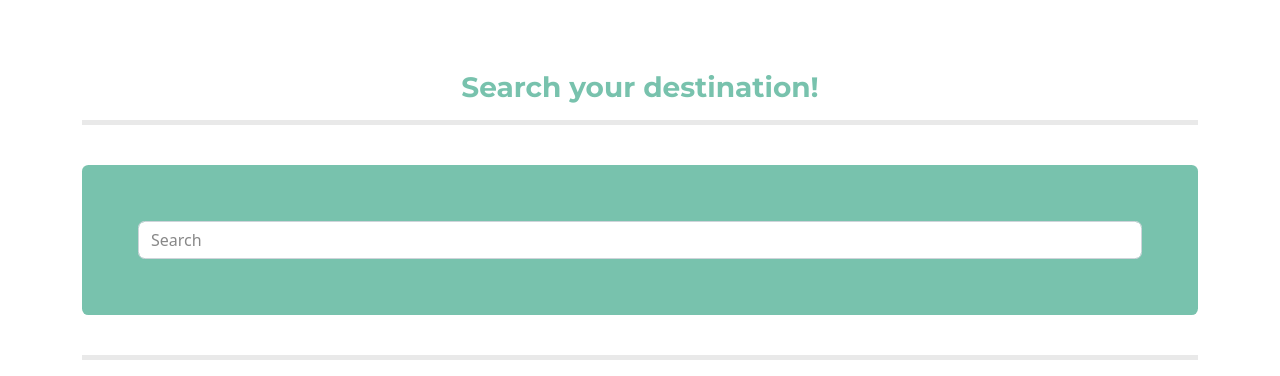
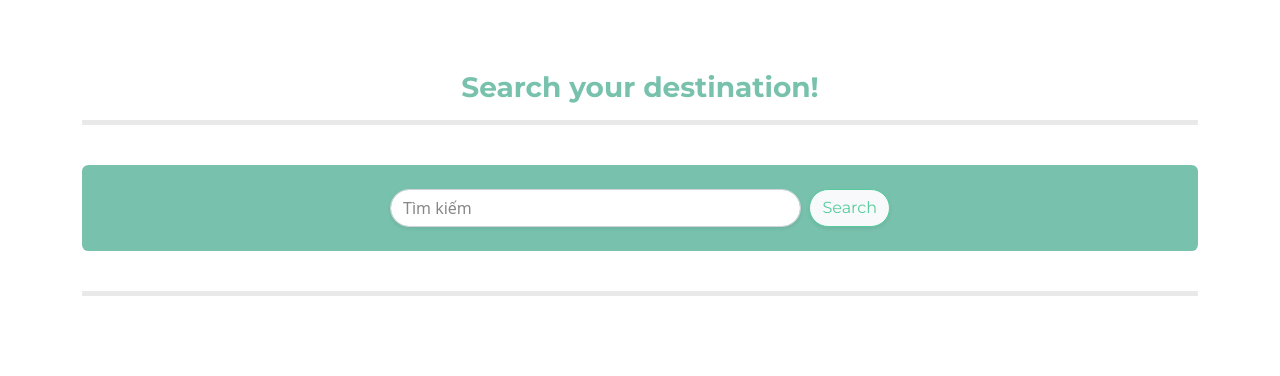
Before and after one commit to jhtdesu/Hotel-booking, a Django app: page /homepage in a window 1280 px wide. Shown: the part 1897-2273 px from the top of the page. After the commit the page ends 2193 px from the top, so only its background shows below. Run offline with Django 4.2, Linux system fonts and the light colour scheme; data comes from the database, SQL or seed files in the repository.

Commit message:
homepage bottom search tweak

```diff
--- a/app1/templates/app1/homepage.html
+++ b/app1/templates/app1/homepage.html
@@ -82,15 +82,14 @@
 
     <br>
 
-    <div class="container-fluid p-5 rounded" style=" background-color: #78C2AD;">
+    <div class="container-fluid p-4 rounded" style=" background-color: #78C2AD;">
 
-      <div class="container-fluid p-2" style=" border-radius: 5px;">
+      <form class="d-flex mx-auto text-center" style="max-width: 500px;" role="search"method="get" action="{% url 'search' %}">
+        <input name="query" class="form-control me-2 rounded-pill shadow-sm" type="search" autocomplete="off" placeholder="Tìm kiếm" aria-label="Search" type="text" value="{{ query }}">
+        <button class="btn btn-light btn-outline-success rounded-pill shadow-sm" type="submit">Search</button>
+      </form>
 
-          <input class="form-control me-2" type="search" placeholder="Search" aria-label="Search">
-
-        </div>
-
-    </div>
+  </div>
 
     <br>
 
```
